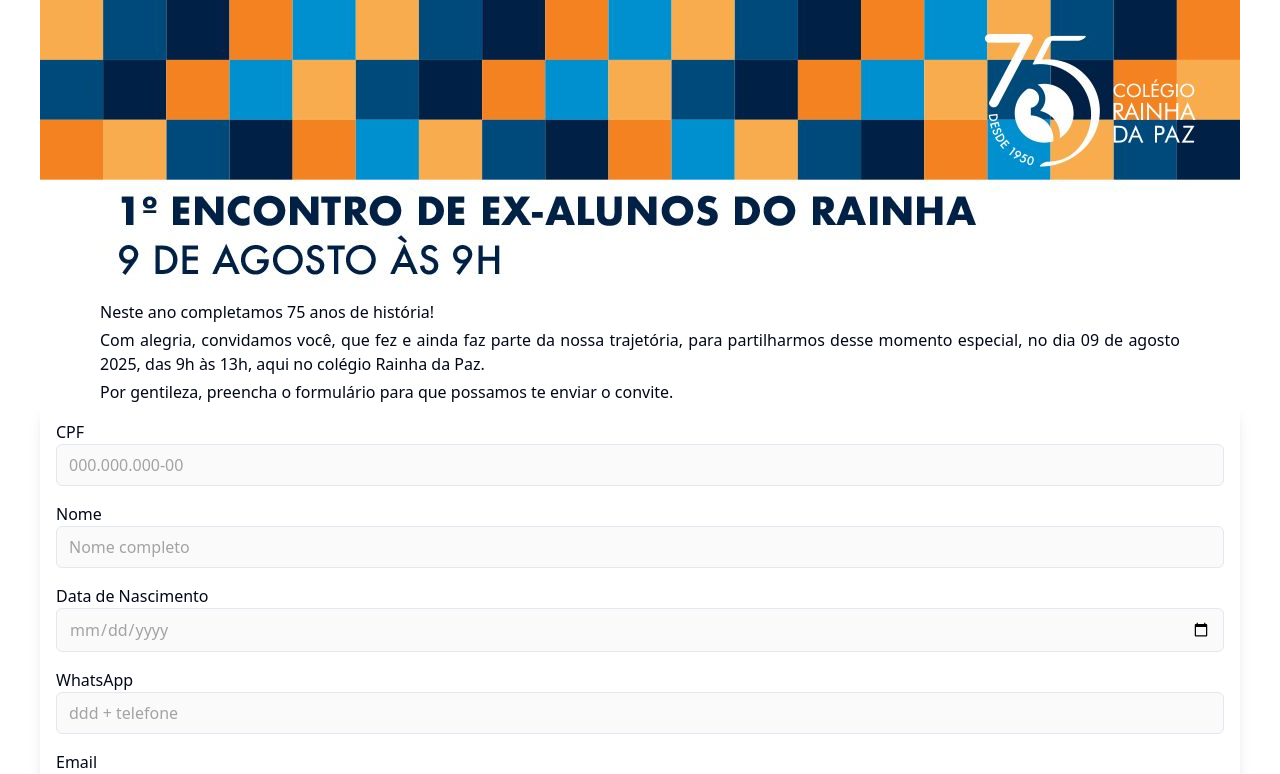
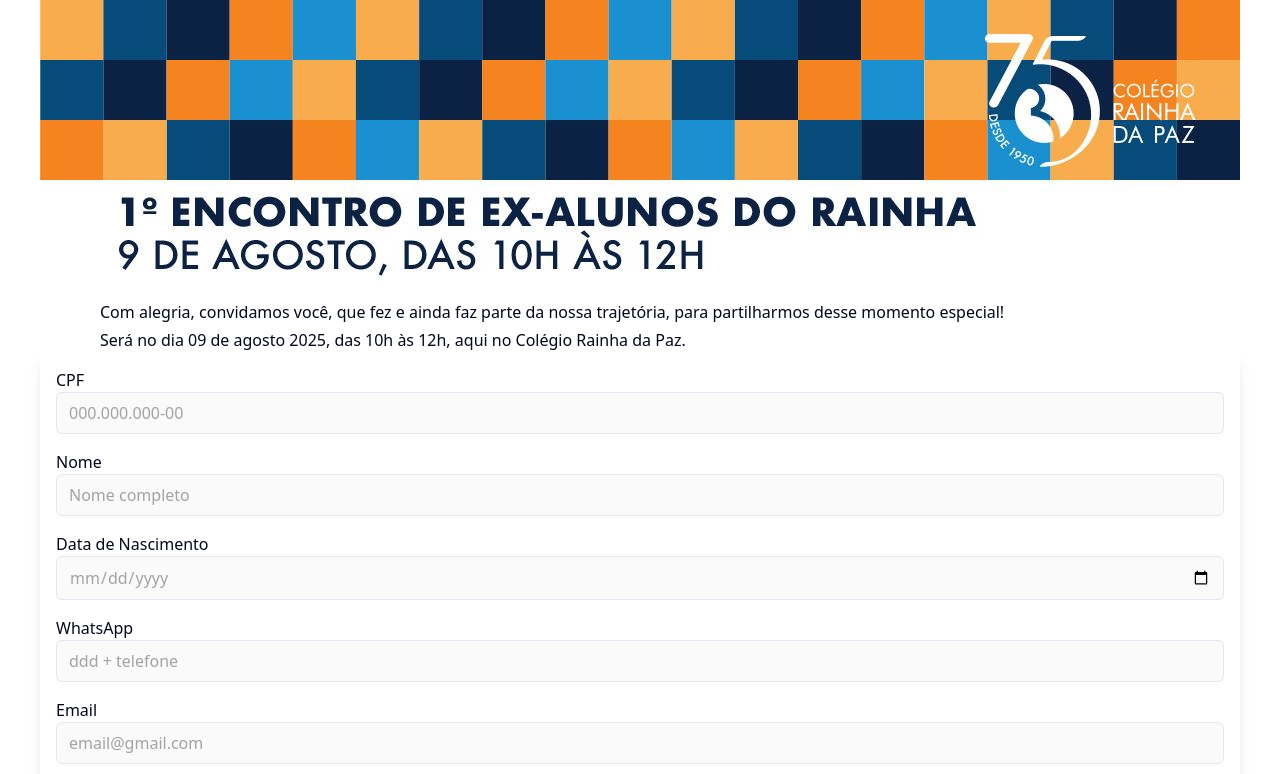
Before and after one commit to Jonatas00/rainha75-normal, a Vue app: page / in a window 1280 px wide. Shown: the top 774 px of the page. Built offline with nearby package versions, Linux system fonts and the light colour scheme.

Commit message:
✏ update banner

```diff
--- a/src/components/TitleComponent.vue
+++ b/src/components/TitleComponent.vue
@@ -4,12 +4,14 @@
     <img src="../assets/banner.jpeg" alt="Banner-rainha">
     <div class="text-justify space-y-1 max-w-[90%] lg:max-w mx-auto">
 
-      <p>Neste ano completamos 75 anos de história!</p>
+
       <p>
         Com alegria, convidamos você, que fez e ainda faz parte da nossa trajetória, para partilharmos desse momento
-        especial, no dia 09 de agosto 2025, das 9h às 13h, aqui no colégio Rainha da Paz.
+        especial!
       </p>
-      <p>Por gentileza, preencha o formulário para que possamos te enviar o convite.</p>
+      <p>
+        Será no dia 09 de agosto 2025, das 10h às 12h, aqui no Colégio Rainha da Paz.
+      </p>
     </div>
   </header>
 </template>
```
Also changed, not shown: src/assets/banner.jpeg.
